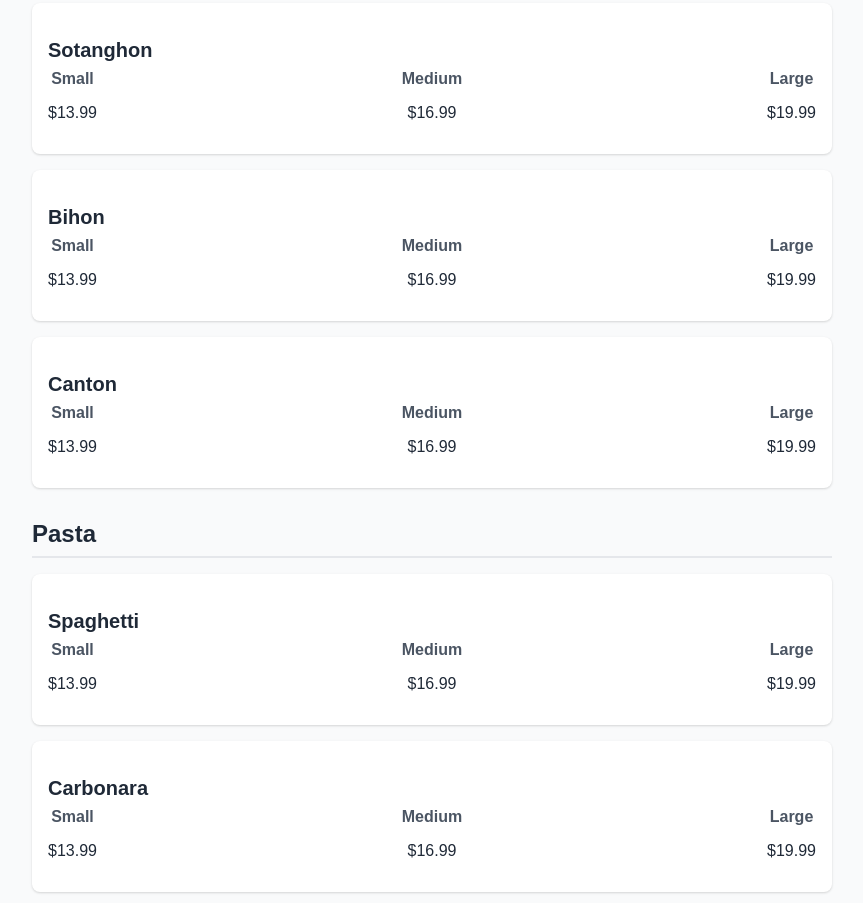
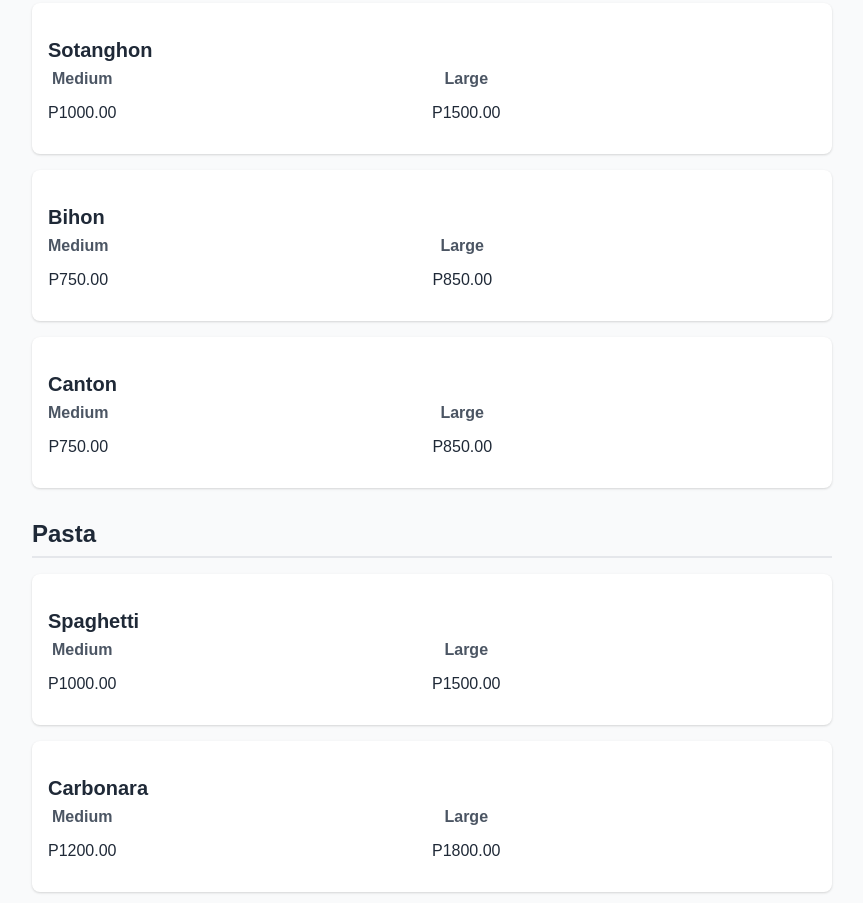
Before and after one commit to twewit/my_product_website, a plain HTML site: page index.html in a window 1280 px wide. Shown: the part 1097-2000 px from the top of the page, without its empty margins (208-1071 px from the left). Drawn offline with Linux system fonts and the light colour scheme.

Commit message:
Add files via upload

```diff
--- a/index.html
+++ b/index.html
@@ -215,16 +215,16 @@
                         <h3 class="menu-item-title">Sotanghon</h3>
                         <div class="menu-item-sizes">
                             <div class="size-option">
-                                <span class="size-name">Small</span>
-                                <p class="size-price">$13.99</p>
-                            </div>
-                            <div class="size-option">
                                 <span class="size-name">Medium</span>
-                                <p class="size-price">$16.99</p>
+                                <p class="size-price">P1000.00</p>
                             </div>
                             <div class="size-option">
                                 <span class="size-name">Large</span>
-                                <p class="size-price">$19.99</p>
+                                <p class="size-price">P1500.00</p>
+                            </div>
+                            <div class="size-option">
+                                <span class="size-name"></span>
+                                <p class="size-price"></p>
                             </div>
                         </div>
                     </li>
@@ -232,16 +232,16 @@
                         <h3 class="menu-item-title">Bihon</h3>
                         <div class="menu-item-sizes">
                             <div class="size-option">
-                                <span class="size-name">Small</span>
-                                <p class="size-price">$13.99</p>
-                            </div>
-                            <div class="size-option">
                                 <span class="size-name">Medium</span>
-                                <p class="size-price">$16.99</p>
+                                <p class="size-price">P750.00</p>
                             </div>
                             <div class="size-option">
                                 <span class="size-name">Large</span>
-                                <p class="size-price">$19.99</p>
+                                <p class="size-price">P850.00</p>
+                            </div>
+                            <div class="size-option">
+                                <span class="size-name"></span>
+                                <p class="size-price"></p>
                             </div>
                         </div>
                     </li>
@@ -249,16 +249,16 @@
                         <h3 class="menu-item-title">Canton</h3>
                         <div class="menu-item-sizes">
                             <div class="size-option">
-                                <span class="size-name">Small</span>
-                                <p class="size-price">$13.99</p>
-                            </div>
-                            <div class="size-option">
                                 <span class="size-name">Medium</span>
-                                <p class="size-price">$16.99</p>
+                                <p class="size-price">P750.00</p>
                             </div>
                             <div class="size-option">
                                 <span class="size-name">Large</span>
-                                <p class="size-price">$19.99</p>
+                                <p class="size-price">P850.00</p>
+                            </div>
+                            <div class="size-option">
+                                <span class="size-name"></span>
+                                <p class="size-price"></p>
                             </div>
                         </div>
                     </li>
@@ -271,16 +271,16 @@
                         <h3 class="menu-item-title">Spaghetti</h3>
                         <div class="menu-item-sizes">
                             <div class="size-option">
-                                <span class="size-name">Small</span>
-                                <p class="size-price">$13.99</p>
-                            </div>
-                            <div class="size-option">
                                 <span class="size-name">Medium</span>
-                                <p class="size-price">$16.99</p>
+                                <p class="size-price">P1000.00</p>
                             </div>
                             <div class="size-option">
                                 <span class="size-name">Large</span>
-                                <p class="size-price">$19.99</p>
+                                <p class="size-price">P1500.00</p>
+                            </div>
+                            <div class="size-option">
+                                <span class="size-name"></span>
+                                <p class="size-price"></p>
                             </div>
                         </div>
                     </li>
@@ -288,16 +288,16 @@
                         <h3 class="menu-item-title">Carbonara</h3>
                         <div class="menu-item-sizes">
                             <div class="size-option">
-                                <span class="size-name">Small</span>
-                                <p class="size-price">$13.99</p>
-                            </div>
-                            <div class="size-option">
                                 <span class="size-name">Medium</span>
-                                <p class="size-price">$16.99</p>
+                                <p class="size-price">P1200.00</p>
                             </div>
                             <div class="size-option">
                                 <span class="size-name">Large</span>
-                                <p class="size-price">$19.99</p>
+                                <p class="size-price">P1800.00</p>
+                            </div>
+                            <div class="size-option">
+                                <span class="size-name"></span>
+                                <p class="size-price"></p>
                             </div>
                         </div>
                     </li>
```
